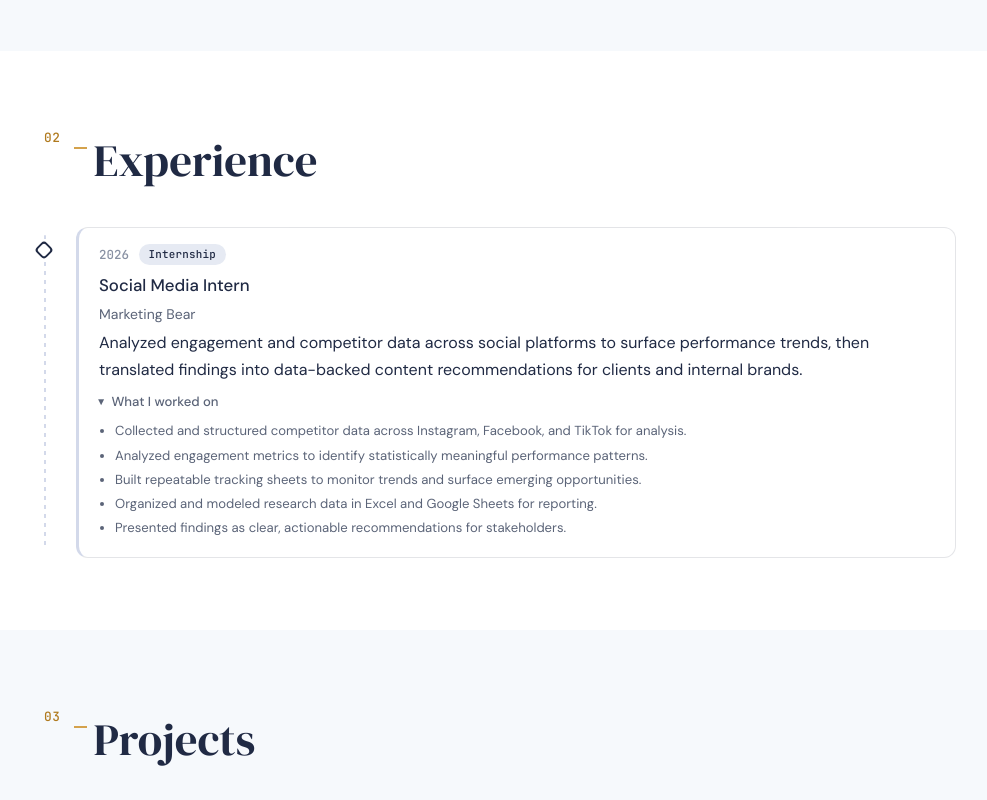
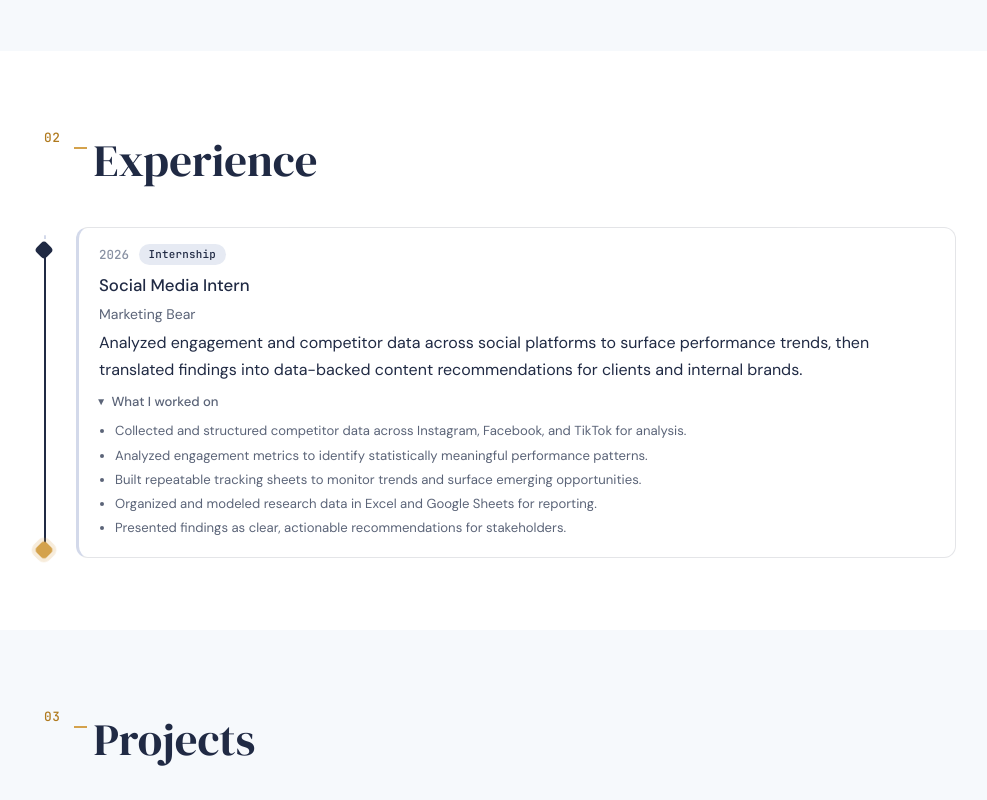
Before and after one commit to SELENA1405/Data_Analysis_Portfolio, a plain HTML site: page index.html in a window 1280 px wide. Shown: the part 1440-2240 px from the top of the page, without its empty margins (140-1127 px from the left). Drawn offline with Linux system fonts and the light colour scheme.

Commit message:
Auto-close dropdowns and add a travelling timeline diamond
- Dropdown lists close by themselves once scrolled past and reopen
  when scrolled back to; the view is kept steady when a list closes
  above the screen. A list the visitor opens/closes by hand is left alone.
- An amber diamond travels down each timeline as you scroll, the line
  fills in navy behind it, and entry diamonds fill as it passes them.

```diff
--- a/script.js
+++ b/script.js
@@ -172,13 +172,23 @@ document.querySelectorAll('[data-cascade]').forEach((list) => {
 });
 
 
-/* ── DETAILS: smooth open + auto-open when scrolled into view ── */
+/* ── DETAILS: smooth open, auto-open in view, auto-close once scrolled past ── */
 const detailsEls = document.querySelectorAll('.timeline-details');
 
 detailsEls.forEach((details) => {
   details.querySelectorAll('li').forEach((li, i) => li.style.setProperty('--i', i));
 
+  // once a visitor opens/closes a list themselves, stop managing it
+  const summary = details.querySelector('summary');
+  if (summary) {
+    summary.addEventListener('click', () => {
+      details.dataset.manual = 'true';
+      clearTimeout(details._autoTimer);
+    });
+  }
+
   details.addEventListener('toggle', () => {
+    updateTimelines();
     if (!details.open) return;
     const list = details.querySelector('ul');
     if (list) list.style.setProperty('--h', `${list.scrollHeight}px`);
@@ -192,21 +202,102 @@ detailsEls.forEach((details) => {
   });
 });
 
-const detailsObserver = new IntersectionObserver(
+// close a list without the page jumping: if it sits above the screen,
+// shift the scroll position by exactly the height it loses
+function autoClose(details) {
+  if (!details.open) return;
+  const above  = details.getBoundingClientRect().bottom < 0;
+  const before = details.offsetHeight;
+  details.open = false;
+  if (above) {
+    const lost = before - details.offsetHeight;
+    window.scrollTo({ top: window.scrollY - lost, behavior: 'instant' });
+  }
+}
+
+// opens when the list reaches the upper ~70% of the screen
+const detailsOpenObserver = new IntersectionObserver(
   (entries) => {
     entries.forEach((entry) => {
-      if (!entry.isIntersecting) return;
       const details = entry.target;
-      detailsObserver.unobserve(details);   // only once: if closed later, it stays closed
+      if (details.dataset.manual) return;
 
-      // wait for the card's own entrance before opening
-      setTimeout(() => { details.open = true; }, reduceMotion ? 0 : 650);
+      clearTimeout(details._autoTimer);
+      if (entry.isIntersecting && !details.open) {
+        // first time: wait for the card's own entrance animation
+        const wait = reduceMotion ? 0 : (details.dataset.seen ? 150 : 650);
+        details.dataset.seen = 'true';
+        details._autoTimer = setTimeout(() => { details.open = true; }, wait);
+      }
     });
   },
   { rootMargin: '0px 0px -30% 0px', threshold: 0 }
 );
 
-detailsEls.forEach((details) => detailsObserver.observe(details));
+// closes once the list has left the screen completely
+const detailsCloseObserver = new IntersectionObserver(
+  (entries) => {
+    entries.forEach((entry) => {
+      const details = entry.target;
+      if (details.dataset.manual || entry.isIntersecting) return;
+      clearTimeout(details._autoTimer);
+      autoClose(details);
+    });
+  },
+  { threshold: 0 }
+);
+
+detailsEls.forEach((details) => {
+  detailsOpenObserver.observe(details);
+  detailsCloseObserver.observe(details);
+});
+
+
+/* ── TIMELINE: a diamond travels down the line as you scroll ── */
+const DOT_CENTER = 23;   // .timeline-dot top (16px) + half its size (7px)
+const timelines = [...document.querySelectorAll('.timeline')].map((timeline) => {
+  const fill = document.createElement('span');
+  fill.className = 'timeline-fill';
+  const runner = document.createElement('span');
+  runner.className = 'timeline-runner';
+  fill.setAttribute('aria-hidden', 'true');
+  runner.setAttribute('aria-hidden', 'true');
+  timeline.prepend(fill, runner);
+  return { timeline, fill, runner, dots: [...timeline.querySelectorAll('.timeline-dot')] };
+});
+
+function updateTimelines() {
+  const anchor = window.innerHeight * 0.5;   // the runner follows the middle of the screen
+
+  timelines.forEach(({ timeline, fill, runner, dots }) => {
+    const rect  = timeline.getBoundingClientRect();
+    const start = DOT_CENTER;
+    const end   = Math.max(start, timeline.offsetHeight - 8);
+    const y     = Math.min(Math.max(anchor - rect.top, start), end);
+
+    runner.style.transform = `translateY(${y - 7}px) rotate(45deg)`;
+    fill.style.height = `${y - start}px`;
+
+    dots.forEach((dot) => {
+      const dotY = dot.parentElement.offsetTop + DOT_CENTER;
+      dot.classList.toggle('passed', y >= dotY - 1);
+    });
+  });
+}
+
+let timelineTicking = false;
+function requestTimelineUpdate() {
+  if (timelineTicking) return;
+  timelineTicking = true;
+  requestAnimationFrame(() => {
+    timelineTicking = false;
+    updateTimelines();
+  });
+}
+
+window.addEventListener('scroll', requestTimelineUpdate, { passive: true });
+window.addEventListener('resize', requestTimelineUpdate);
+updateTimelines();
 
 
 /* ── SCROLL-TRIGGERED FADE-IN ── */
--- a/styles.css
+++ b/styles.css
@@ -35,6 +35,7 @@
 
 html {
   scroll-behavior: smooth;
+  overflow-anchor: none;   /* script keeps the view steady when a list auto-closes */
   font-size: 16px;
 }
 
@@ -694,6 +695,38 @@ section:nth-child(even) {
   background: var(--bg);
   border: 2.5px solid var(--navy);
   transform: rotate(45deg);
+  z-index: 1;
+  transition: background 0.3s ease;
+}
+
+/* filled once the travelling diamond has passed it */
+.timeline-dot.passed {
+  background: var(--navy);
+}
+
+/* solid navy line that grows behind the travelling diamond */
+.timeline-fill {
+  position: absolute;
+  left: 0;
+  top: 23px;               /* starts at the first diamond's centre */
+  width: 2px;
+  height: 0;
+  background: var(--navy);
+  border-radius: 1px;
+}
+
+/* the travelling diamond (moved by script.js on scroll) */
+.timeline-runner {
+  position: absolute;
+  top: 0;
+  left: -0.45rem;          /* lines up with .timeline-dot */
+  width: 14px;
+  height: 14px;
+  border-radius: 4px;
+  background: var(--amber);
+  box-shadow: 0 0 0 4px rgba(212, 162, 76, 0.2);
+  z-index: 2;
+  will-change: transform;
 }
 
 .timeline-card {
@@ -1173,6 +1206,10 @@ footer {
     left: -2rem;
   }
 
+  .timeline-runner {
+    left: -0.5rem;
+  }
+
   .skills-group {
     grid-template-columns: 1fr;
     gap: 0.6rem;
@@ -1387,6 +1424,18 @@ footer {
 }
 
 
+/* ── travelling diamond appears with its section ── */
+.js .fade-in:not(.visible) .timeline-runner,
+.js .fade-in:not(.visible) .timeline-fill {
+  opacity: 0;
+}
+
+.timeline-runner,
+.timeline-fill {
+  transition: opacity 0.5s ease 0.6s;
+}
+
+
 /* ── reduced motion ── */
 @media (prefers-reduced-motion: reduce) {
   html {
```
